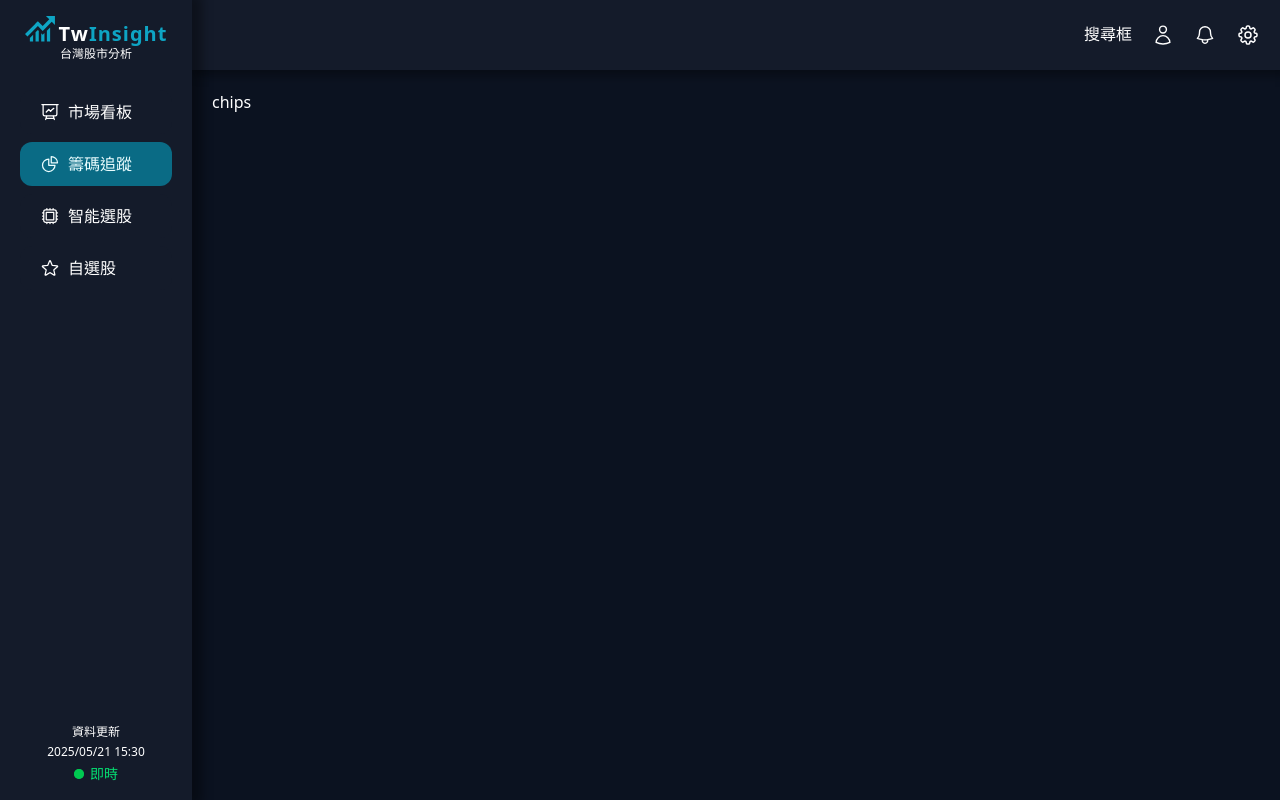
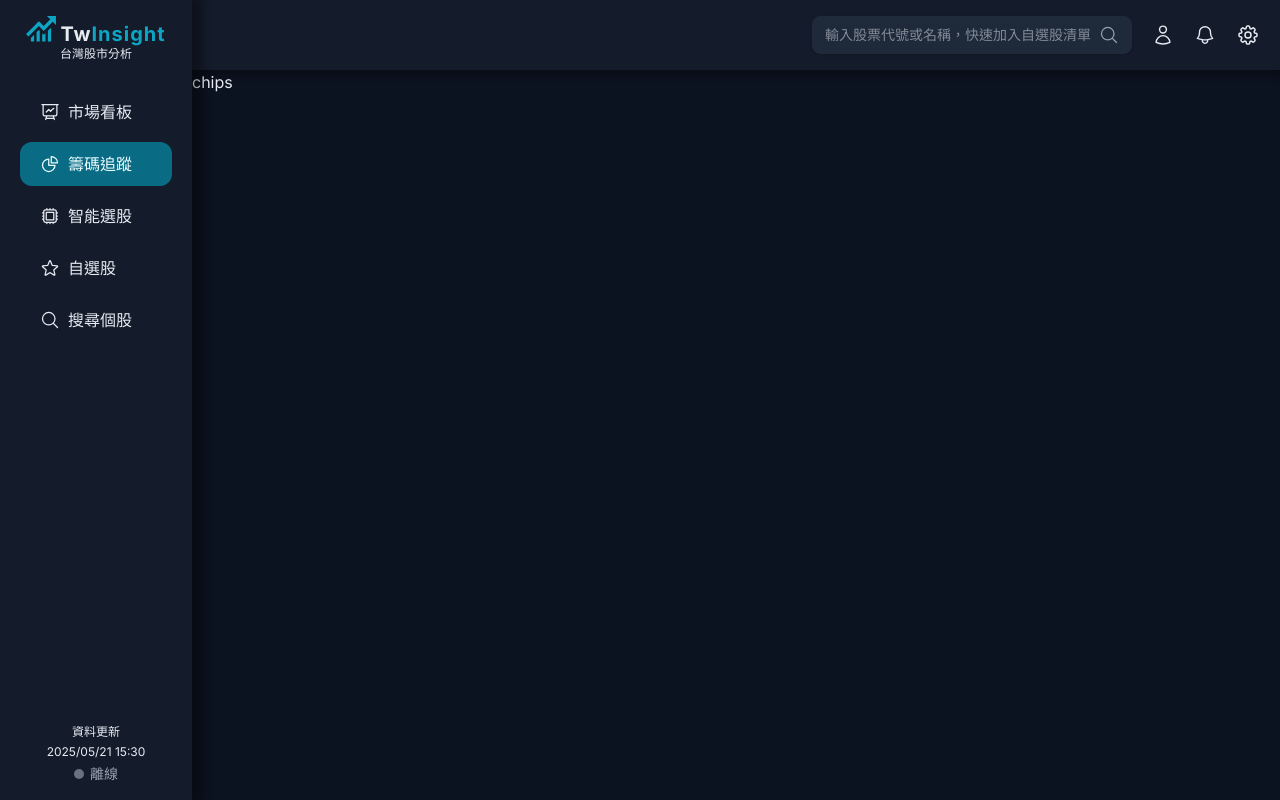
Before and after one commit to Twinsight-studio/twinsight, a Next.js app in the folder frontend/: page /chips in a window 1280 px wide. Built offline with nearby package versions, Linux system fonts and the light colour scheme.

Commit message:
[feature] 『版面layout』結構調整

```diff
--- a/frontend/app/layout.tsx
+++ b/frontend/app/layout.tsx
@@ -1,19 +1,36 @@
 import '@/app/ui/globals.css'
 
 import type { Metadata } from 'next'
-import { Geist, Geist_Mono } from 'next/font/google'
 import { Providers } from '@/app/providers'
-import Sidebar from '@/app/ui/Sidebar'
+import PageLayout from '@/app/ui/PageLayout'
+import { Noto_Sans_TC, Inter, IBM_Plex_Mono } from 'next/font/google'
 
-const geistSans = Geist({
-  variable: '--font-geist-sans',
+const notoSansTC = Noto_Sans_TC({
   subsets: ['latin'],
+  weight: ['400', '500', '700'],
+  variable: '--font-noto-sans-tc',
 })
 
-const geistMono = Geist_Mono({
-  variable: '--font-geist-mono',
+const inter = Inter({
   subsets: ['latin'],
+  variable: '--font-inter',
 })
+
+const plexMono = IBM_Plex_Mono({
+  subsets: ['latin'],
+  weight: ['400', '500'],
+  variable: '--font-plex-mono',
+})
+
+// const geistSans = Geist({
+//   variable: '--font-geist-sans',
+//   subsets: ['latin'],
+// })
+
+// const geistMono = Geist_Mono({
+//   variable: '--font-geist-mono',
+//   subsets: ['latin'],
+// })
 
 export const metadata: Metadata = {
   title: 'TwInsight',
@@ -43,10 +60,10 @@ export default function RootLayout({
 }>) {
   // const [sidebarOpen, setSidebarOpen] = useState(false)
   return (
-    <html lang="zh-Hant" className={`${geistSans.variable} ${geistMono.variable} h-full antialiased`}>
-      <body className="min-h-full">
+    <html lang="zh-Hant" className={`${notoSansTC.variable} ${inter.variable} ${plexMono.variable} h-full antialiased`}>
+      <body>
         <Providers>
-          <Sidebar>{children}</Sidebar>
+          <PageLayout>{children}</PageLayout>
         </Providers>
       </body>
     </html>
--- a/frontend/app/page.module.css
+++ b/frontend/app/page.module.css
@@ -1,5 +1 @@
-@reference './globals.css';
-
-.sidebar {
-  @apply bg-black w-[320px];
-}
+@reference '@/app/ui/globals.css';
--- a/frontend/app/ui/Logo.tsx
+++ b/frontend/app/ui/Logo.tsx
@@ -5,7 +5,7 @@ export default function Logo() {
     <>
       <div className="mt-2 flex items-end justify-center">
         <Image src="/images/twinsight_logo.svg" width={30} height={26} alt="TwInsight Logo" />
-        <div className="ml-1 text-xl leading-4 font-bold tracking-wider text-white">
+        <div className="ml-1 text-xl leading-4 font-bold tracking-wider">
           Tw<span className="text-brand-500">Insight</span>
         </div>
       </div>
--- /dev/null
+++ b/frontend/app/ui/NavBar.tsx
@@ -0,0 +1,40 @@
+import React from 'react'
+import { UserIcon, Cog8ToothIcon, BellIcon, MagnifyingGlassIcon } from '@heroicons/react/24/outline'
+import { useState } from 'react'
+import { Field, Input } from '@headlessui/react'
+
+// 定義搜尋資料型別
+interface Item {
+  id: number
+  name: string
+  category: string
+}
+
+export default function NavBar() {
+  // 2. 紀錄輸入框中的搜尋字串
+  const [query, setQuery] = useState('')
+
+  return (
+    <div className="bg-surface item-center hidden justify-end gap-5 px-5 py-4 shadow-[5px_0_10px_5px_#0000005e] xl:flex">
+      <Field className="border-border focus-within:ring-brand-700 relative w-[20rem] rounded-lg border bg-gray-800 shadow-sm focus-within:ring-2">
+        <Input
+          className="w-full rounded-lg border-none py-2 pr-10 pl-3 text-sm leading-5 focus:outline-none"
+          name="full_name"
+          placeholder="輸入股票代號或名稱，快速加入自選股清單"
+        />
+        <div className="absolute inset-y-0 right-0 flex items-center pr-3 text-gray-400 hover:text-gray-600">
+          <MagnifyingGlassIcon className="w-5" />
+        </div>
+      </Field>
+      <button className="flex gap-x-2 self-center py-px">
+        <UserIcon className="size-5.5" />
+      </button>
+      <button className="flex self-center py-px">
+        <BellIcon className="size-5.5" />
+      </button>
+      <button className="self-center py-px">
+        <Cog8ToothIcon className="size-6" />
+      </button>
+    </div>
+  )
+}
--- a/frontend/app/ui/NavLinks.tsx
+++ b/frontend/app/ui/NavLinks.tsx
@@ -1,7 +1,13 @@
 'use client'
 
 import { cn } from '@/lib/utils'
-import { ChartPieIcon, CpuChipIcon, PresentationChartLineIcon, StarIcon } from '@heroicons/react/24/outline'
+import {
+  ChartPieIcon,
+  CpuChipIcon,
+  PresentationChartLineIcon,
+  StarIcon,
+  MagnifyingGlassIcon,
+} from '@heroicons/react/24/outline'
 import Link from 'next/link'
 import { usePathname } from 'next/navigation'
 
@@ -10,9 +16,14 @@ const links = [
   { name: '籌碼追蹤', href: '/chips', icon: ChartPieIcon },
   { name: '智能選股', href: '/screener', icon: CpuChipIcon },
   { name: '自選股', href: '/watchlist', icon: StarIcon },
+  { name: '搜尋個股', href: '/searchStock', icon: MagnifyingGlassIcon },
 ]
 
-export default function NavLinks({ callback }: { callback: () => void }) {
+interface NavLinksProps {
+  onToggle?: () => void
+}
+
+export default function NavLinks({ onToggle }: NavLinksProps) {
   const pathname = usePathname()
 
   return (
@@ -24,10 +35,10 @@ export default function NavLinks({ callback }: { callback: () => void }) {
             key={link.name}
             href={link.href}
             className={cn(
-              'bg-surface hover:bg-brand-700 hover:text-brand-50 flex cursor-pointer items-center justify-start gap-2 rounded-xl p-[10px_20px] text-white',
+              'bg-surface hover:bg-brand-700 hover:text-brand-50 flex cursor-pointer items-center justify-start gap-2 rounded-xl p-[10px_20px]',
               { 'text-brand-50 bg-brand-700': pathname === link.href },
             )}
-            onClick={() => callback()}
+            onClick={onToggle}
           >
             <LinkIcon className="w-5" />
             <p>{link.name}</p>
--- /dev/null
+++ b/frontend/app/ui/PageLayout.tsx
@@ -0,0 +1,42 @@
+'use client'
+
+import { useState } from 'react'
+import Link from 'next/link'
+import NavBar from '@/app/ui/NavBar'
+import { Bars3Icon } from '@heroicons/react/24/outline'
+import Logo from '@/app/ui/Logo'
+import Sidebar from './Sidebar'
+
+export default function PageLayout({
+  children,
+}: Readonly<{
+  children: React.ReactNode
+}>) {
+  const [sidebarOpen, setSidebarOpen] = useState(false)
+
+  function toggleSwitch(): void {
+    setSidebarOpen((prev) => !prev)
+  }
+  return (
+    <>
+      <div className="flex h-screen">
+        <Sidebar sidebarOpen={sidebarOpen} onToggle={toggleSwitch} />
+        <div className="flex flex-1 flex-col xl:pl-48">
+          <NavBar />
+          {/* Mobile Header */}
+          <div className="border-border bg-surface sticky top-0 z-40 flex shrink-0 items-center gap-x-4 border-b px-4 shadow-sm xl:hidden">
+            <button className="p-2.5" onClick={() => setSidebarOpen(!sidebarOpen)}>
+              <Bars3Icon className="size-6" />
+            </button>
+            <Link className="flex h-17.5 flex-1 flex-col items-center justify-center" href="/">
+              <Logo />
+            </Link>
+          </div>
+          <div className="h-[calc(100%-70px)] overflow-auto">
+            <div className="h-full">{children}</div>
+          </div>
+        </div>
+      </div>
+    </>
+  )
+}
--- a/frontend/app/ui/Sidebar.tsx
+++ b/frontend/app/ui/Sidebar.tsx
@@ -1,21 +1,18 @@
-'use client'
-
-import { useState } from 'react'
 import Link from 'next/link'
 import NavLinks from '@/app/ui/NavLinks'
-import { Bars3Icon, XMarkIcon, UserIcon, Cog8ToothIcon, BellIcon } from '@heroicons/react/24/outline'
+import { XMarkIcon } from '@heroicons/react/24/outline'
 import { Transition } from '@headlessui/react'
 import Logo from '@/app/ui/Logo'
 import DataStatus from '@/app/ui/DataStatus'
 
-export default function Sidebar({
-  children,
-}: Readonly<{
-  children: React.ReactNode
-}>) {
-  const [sidebarOpen, setSidebarOpen] = useState(false)
+interface SidebarProps {
+  sidebarOpen: boolean
+  onToggle: () => void
+}
+
+export default function Sidebar({ sidebarOpen, onToggle }: SidebarProps) {
   return (
-    <div className="bg-bg flex h-screen text-white">
+    <>
       {/* Mobile sidebar */}
       <div
         className={`fixed inset-0 z-40 flex transition-transform duration-300 xl:hidden ${sidebarOpen ? 'translate-x-0 ease-out' : '-translate-x-full ease-in'} `}
@@ -33,17 +30,20 @@ export default function Sidebar({
             leaveTo="opacity-0"
           >
             <div className="absolute top-0 left-full flex w-16 justify-center pt-5">
-              <button type="button" className="-m-2.5 p-2.5" onClick={() => setSidebarOpen(false)}>
+              <button type="button" className="-m-2.5 p-2.5" onClick={onToggle}>
                 <span className="sr-only">Close sidebar</span>
-                <XMarkIcon className="h-6 w-6 text-white" aria-hidden="true" />
+                <XMarkIcon className="h-6 w-6" aria-hidden="true" />
               </button>
             </div>
           </Transition>
-          <div className="flex grow flex-col gap-y-2 overflow-y-auto px-5 py-2 text-white">
+          <div className="flex grow flex-col gap-y-2 overflow-y-auto px-5 py-2">
             <Link className="flex h-17.5 flex-col items-center justify-center" href="/">
               <Logo />
             </Link>
-            <NavLinks callback={() => setSidebarOpen(false)} />
+            <NavLinks onToggle={onToggle} />
+            <div className="mx-5 mt-auto flex flex-col items-center gap-y-1 py-4 text-xs">
+              <DataStatus updatedAt="2025/05/21 15:30" status="offline" />
+            </div>
           </div>
         </div>
       </div>
@@ -53,38 +53,13 @@ export default function Sidebar({
         <Link className="flex h-17.5 flex-col items-center justify-center" href="/">
           <Logo />
         </Link>
-        <div className="flex flex-col gap-y-2 px-5 py-5 text-white">
-          <NavLinks callback={() => setSidebarOpen(false)} />
+        <div className="flex flex-col gap-y-2 px-5 py-5">
+          <NavLinks />
         </div>
         <div className="mx-5 mt-auto flex flex-col items-center gap-y-1 py-4 text-xs">
-          <DataStatus updatedAt="2025/05/21 15:30" status="live" />
+          <DataStatus updatedAt="2025/05/21 15:30" status="offline" />
         </div>
       </div>
-      <div className="flex flex-1 flex-col xl:pl-48">
-        <div className="bg-surface item-center hidden justify-end gap-5 px-5 py-5.5 shadow-[5px_0_10px_5px_#0000005e] xl:flex">
-          <div>搜尋框</div>
-          <button className="flex gap-x-2 self-center py-px">
-            <UserIcon className="size-5.5" />
-          </button>
-          <button className="flex self-center py-px">
-            <BellIcon className="size-5.5" />
-          </button>
-          <button className="self-center py-px">
-            <Cog8ToothIcon className="size-6" />
-          </button>
-        </div>
-        <div className="border-border bg-surface sticky top-0 z-40 flex shrink-0 items-center gap-x-4 border-b px-4 shadow-sm xl:hidden">
-          <button className="p-2.5" onClick={() => setSidebarOpen(!sidebarOpen)}>
-            <Bars3Icon className="size-6" />
-          </button>
-          <Link className="flex h-17.5 flex-1 flex-col items-center justify-center" href="/">
-            <Logo />
-          </Link>
-        </div>
-        <div className="h-[calc(100%-48px)] overflow-auto">
-          <main className="h-1000 p-5">{children}</main>
-        </div>
-      </div>
-    </div>
+    </>
   )
 }
--- a/frontend/app/ui/globals.css
+++ b/frontend/app/ui/globals.css
@@ -4,86 +4,7 @@
 
 /* @custom-variant dark (&:is(.dark *)); */
 
-/* @theme inline {
-  --color-background: var(--background);
-  --color-foreground: var(--foreground);
-  --font-sans: var(--font-sans);
-  --font-mono: var(--font-geist-mono);
-  --font-heading: var(--font-sans);
-  --color-sidebar-ring: var(--sidebar-ring);
-  --color-sidebar-border: var(--sidebar-border);
-  --color-sidebar-accent-foreground: var(--sidebar-accent-foreground);
-  --color-sidebar-accent: var(--sidebar-accent);
-  --color-sidebar-primary-foreground: var(--sidebar-primary-foreground);
-  --color-sidebar-primary: var(--sidebar-primary);
-  --color-sidebar-foreground: var(--sidebar-foreground);
-  --color-sidebar: var(--sidebar);
-  --color-chart-5: var(--chart-5);
-  --color-chart-4: var(--chart-4);
-  --color-chart-3: var(--chart-3);
-  --color-chart-2: var(--chart-2);
-  --color-chart-1: var(--chart-1);
-  --color-ring: var(--ring);
-  --color-input: var(--input);
-  --color-border: var(--border);
-  --color-destructive: var(--destructive);
-  --color-accent-foreground: var(--accent-foreground);
-  --color-accent: var(--accent);
-  --color-muted-foreground: var(--muted-foreground);
-  --color-muted: var(--muted);
-  --color-secondary-foreground: var(--secondary-foreground);
-  --color-secondary: var(--secondary);
-  --color-primary-foreground: var(--primary-foreground);
-  --color-primary: var(--primary);
-  --color-popover-foreground: var(--popover-foreground);
-  --color-popover: var(--popover);
-  --color-card-foreground: var(--card-foreground);
-  --color-card: var(--card);
-  --radius-sm: calc(var(--radius) * 0.6);
-  --radius-md: calc(var(--radius) * 0.8);
-  --radius-lg: var(--radius);
-  --radius-xl: calc(var(--radius) * 1.4);
-  --radius-2xl: calc(var(--radius) * 1.8);
-  --radius-3xl: calc(var(--radius) * 2.2);
-  --radius-4xl: calc(var(--radius) * 2.6);
-}
-
-:root {
-  --background: oklch(1 0 0);
-  --foreground: oklch(0.145 0 0);
-  --card: oklch(1 0 0);
-  --card-foreground: oklch(0.145 0 0);
-  --popover: oklch(1 0 0);
-  --popover-foreground: oklch(0.145 0 0);
-  --primary: oklch(0.205 0 0);
-  --primary-foreground: oklch(0.985 0 0);
-  --secondary: oklch(0.97 0 0);
-  --secondary-foreground: oklch(0.205 0 0);
-  --muted: oklch(0.97 0 0);
-  --muted-foreground: oklch(0.556 0 0);
-  --accent: oklch(0.97 0 0);
-  --accent-foreground: oklch(0.205 0 0);
-  --destructive: oklch(0.577 0.245 27.325);
-  --border: oklch(0.922 0 0);
-  --input: oklch(0.922 0 0);
-  --ring: oklch(0.708 0 0);
-  --chart-1: oklch(0.87 0 0);
-  --chart-2: oklch(0.556 0 0);
-  --chart-3: oklch(0.439 0 0);
-  --chart-4: oklch(0.371 0 0);
-  --chart-5: oklch(0.269 0 0);
-  --radius: 0.625rem;
-  --sidebar: oklch(0.985 0 0);
-  --sidebar-foreground: oklch(0.145 0 0);
-  --sidebar-primary: oklch(0.205 0 0);
-  --sidebar-primary-foreground: oklch(0.985 0 0);
-  --sidebar-accent: oklch(0.97 0 0);
-  --sidebar-accent-foreground: oklch(0.205 0 0);
-  --sidebar-border: oklch(0.922 0 0);
-  --sidebar-ring: oklch(0.708 0 0);
-}
-
-.dark {
+/* .dark {
   --background: oklch(0.145 0 0);
   --foreground: oklch(0.985 0 0);
   --card: oklch(0.205 0 0);
@@ -115,18 +36,6 @@
   --sidebar-accent-foreground: oklch(0.985 0 0);
   --sidebar-border: oklch(1 0 0 / 10%);
   --sidebar-ring: oklch(0.556 0 0);
-}
-
-@layer base {
-  * {
-    @apply border-border outline-ring/50;
-  }
-  body {
-    @apply bg-background text-foreground;
-  }
-  html {
-    @apply font-sans;
-  }
 } */
 
 @theme {
@@ -145,6 +54,9 @@
   /* 	說明文字、標籤 */
   --color-text-secondary: #8b96a5;
   --color-text-muted: #5b6673;
+
+  --font-sans: var(--font-inter), var(--font-noto-sans-tc), ui-sans-serif, system-ui, sans-serif;
+  --font-mono: var(--font-plex-mono), ui-monospace, monospace;
 
   /* 品牌主色 */
   /* 	Logo 圖示、「市場儀表板」選中狀態底色 */
@@ -174,3 +86,9 @@
   /* 次強調紫 */
   --color-accent-purple: #8b5cf6;
 }
+
+@layer base {
+  body {
+    @apply text-text-primary bg-bg min-h-full;
+  }
+}
```
Also changed, not shown: frontend/app/ui/PageTitle.tsx (added, +14 -0 lines).
